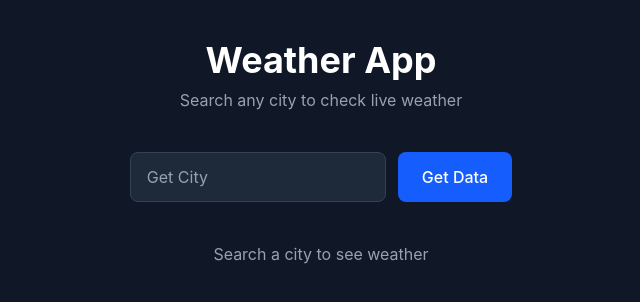
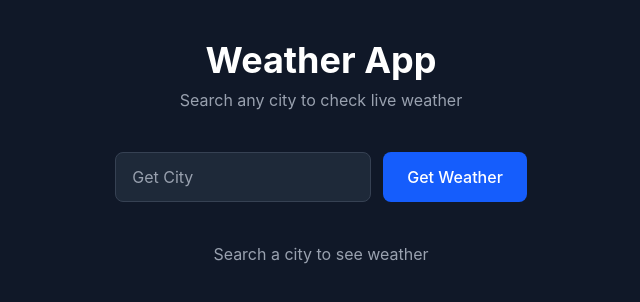
Before and after one commit to anshik2k4/Mini-Projects, a React (Vite) app in the folder WeatherApi/Weather-API/: page / in a window 1280 px wide. Shown: the top 302 px of the page, without its empty margins (319-959 px from the left). Built offline with nearby package versions, Linux system fonts and the light colour scheme.

Commit message:
your message

```diff
--- a/WeatherApi/Weather-API/src/City.jsx
+++ b/WeatherApi/Weather-API/src/City.jsx
@@ -27,7 +27,7 @@ export default function City({ getCity }) {
         type="submit"
         className="bg-blue-600 hover:bg-blue-700 text-white px-6 py-3 rounded-lg font-medium transition"
       >
-        Get Data
+        Get Weather
       </button>
     </form>
   );
```
